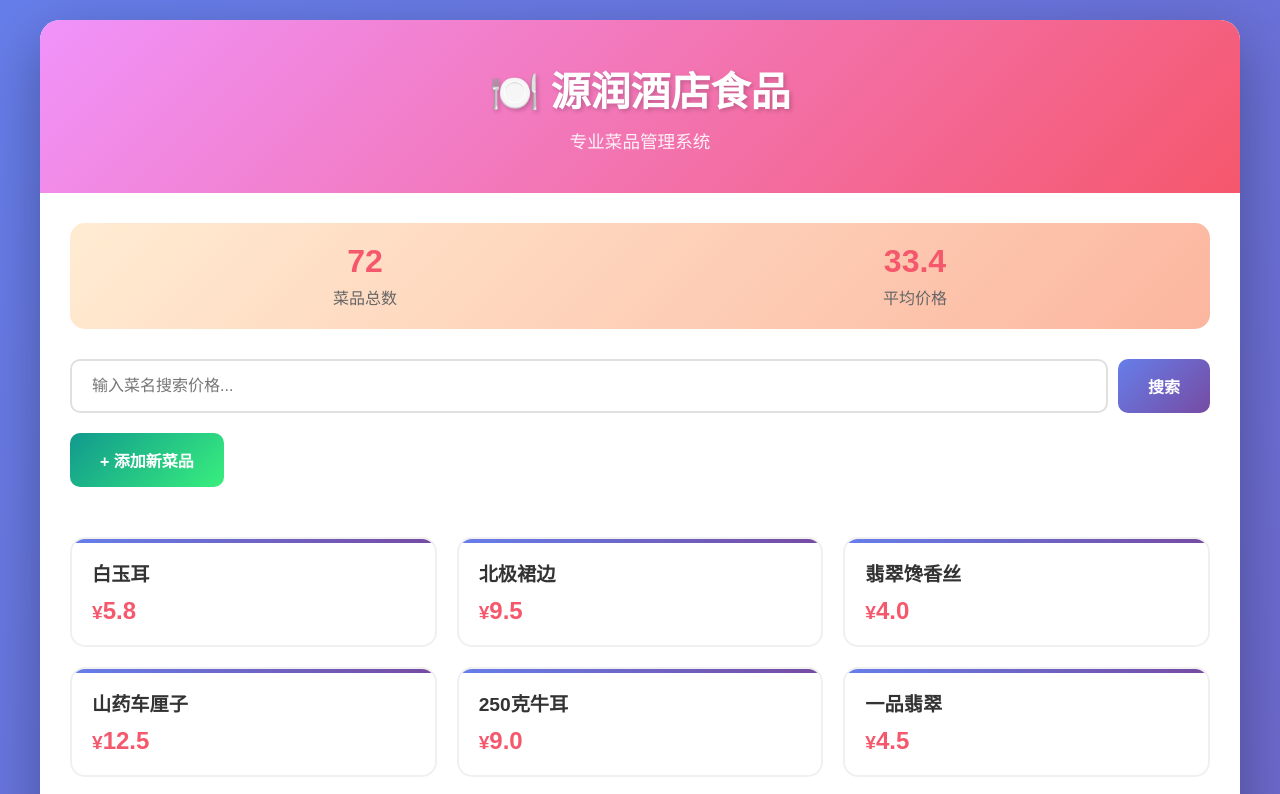
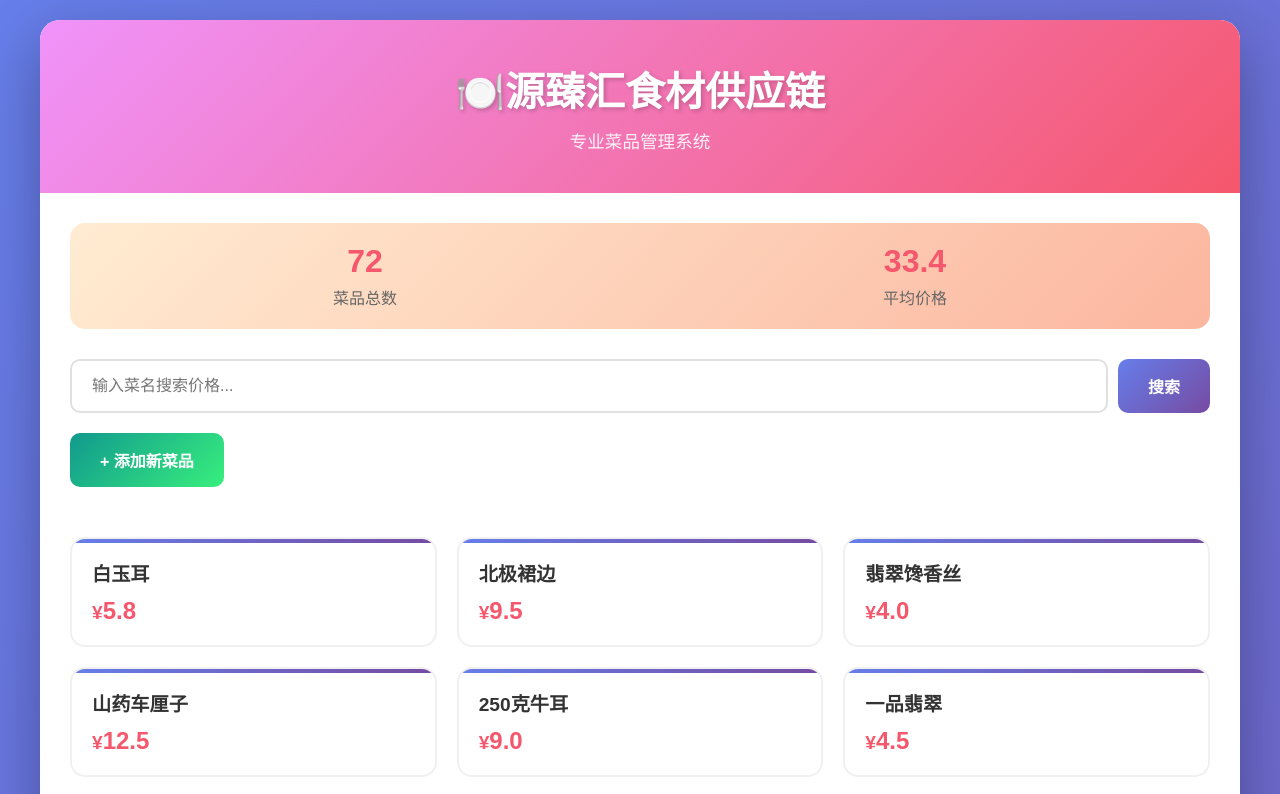
Before and after one commit to wujiaqi111/caijiage, a plain HTML site: page index.html in a window 1280 px wide. Shown: the top 794 px of the page. Drawn offline with Linux system fonts and the light colour scheme.

Commit message:
Update index.html

```diff
--- a/index.html
+++ b/index.html
@@ -334,7 +334,7 @@
 <body>
     <div class="container">
         <div class="header">
-            <h1>🍽️ 源润酒店食品</h1>
+            <h1>🍽️源臻汇食材供应链 </h1>
             <p>专业菜品管理系统</p>
         </div>
 
```
